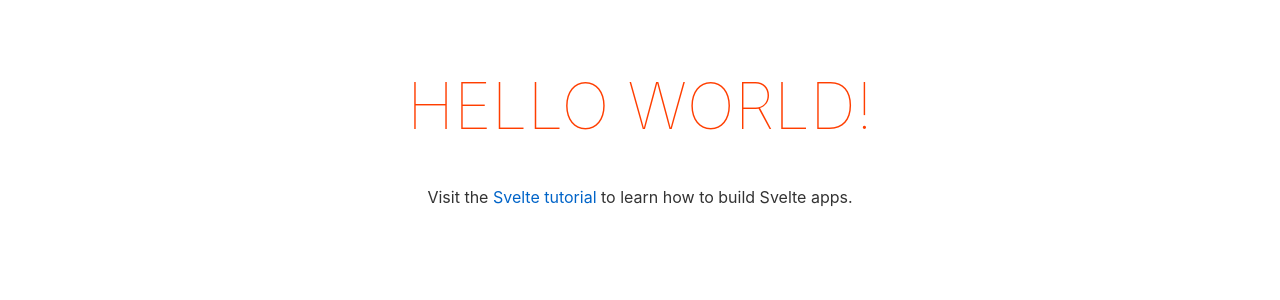
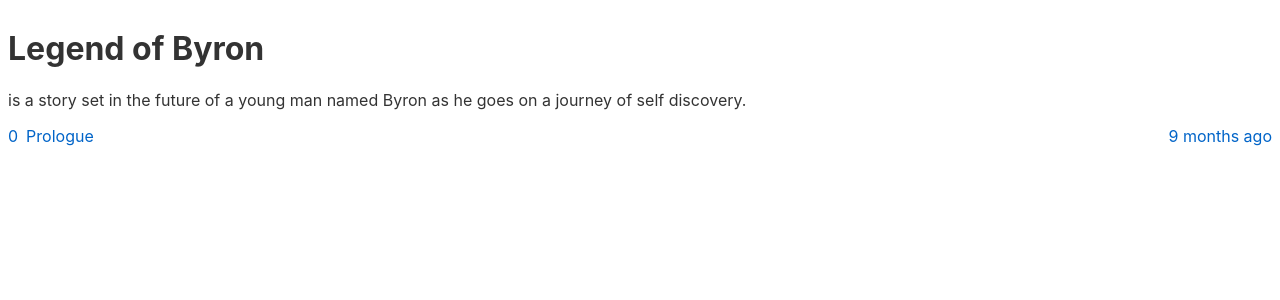
Before and after one commit to Legend-of-Byron/legend-of-byron.github.io, a Svelte app: page / in a window 1280 px wide. Shown: the top 300 px of the page. Built offline with nearby package versions, Linux system fonts and the light colour scheme.

Commit message:
feat: routing and chapter list

```diff
--- a/src/App.svelte
+++ b/src/App.svelte
@@ -1,30 +1,22 @@
 <script lang="ts">
-	export let name: string;
+  import Router from 'svelte-spa-router';
+  import Home from './pages/Home/Home.svelte';
+  import Chapter from './pages/Chapter.svelte';
+  import NotFound from './pages/NotFound.svelte';
+
+  const routes = {
+    // Exact path
+    '/': Home,
+
+    // Using named parameters, with last being optional
+    '/chapters/:chapter': Chapter,
+
+    // Catch-all
+    // This is optional, but if present it must be the last
+    '*': NotFound
+}
 </script>
 
 <main>
-	<h1>Hello {name}!</h1>
-	<p>Visit the <a href="https://svelte.dev/tutorial">Svelte tutorial</a> to learn how to build Svelte apps.</p>
+	<Router routes={routes}/>
 </main>
-
-<style>
-	main {
-		text-align: center;
-		padding: 1em;
-		max-width: 240px;
-		margin: 0 auto;
-	}
-
-	h1 {
-		color: #ff3e00;
-		text-transform: uppercase;
-		font-size: 4em;
-		font-weight: 100;
-	}
-
-	@media (min-width: 640px) {
-		main {
-			max-width: none;
-		}
-	}
-</style>
--- a/src/main.ts
+++ b/src/main.ts
@@ -1,10 +1,7 @@
 import App from './App.svelte';
 
 const app = new App({
-	target: document.body,
-	props: {
-		name: 'world'
-	}
+	target: document.body
 });
 
 export default app;
--- /dev/null
+++ b/src/pages/Chapter.svelte
@@ -0,0 +1,19 @@
+<script lang="ts">
+    import { onMount } from 'svelte';
+    export let params = { chapter: '' };
+    let chapter: string;
+
+    async function loadChapter(): Promise<string> {
+        const res = await fetch(`./chapters/${params.chapter}.html`, {cache: 'force-cache'});
+        return await res.text();
+    }
+
+    onMount(async () => {
+        chapter = await loadChapter();
+    });
+</script>
+
+
+<div contenteditable>
+    {@html chapter}
+</div>
--- /dev/null
+++ b/src/pages/Home/Home.svelte
@@ -0,0 +1,32 @@
+<script lang="ts">
+    import ChapterList from "./components/ChapterList.svelte";
+    import { chapterMetadataStore } from '../../stores';
+    import { onMount } from "svelte";
+import { onDestroy } from "svelte/internal";
+import type { Unsubscriber } from "svelte/store";
+
+    let chaptersMetadata: ChapterMetadata[] = [];
+    let unsubscribe: Unsubscriber;
+
+    onMount(() => {
+        unsubscribe = chapterMetadataStore.subscribe(data => {
+            chaptersMetadata = data.metadata;
+        });
+    });
+
+    onDestroy(() => {
+        unsubscribe();
+    });
+
+    const title = "Legend of Byron";
+    const summary = `
+        is a story set in the future of a young man named
+        Byron as he goes on a journey of self discovery.
+    `;
+</script>
+
+
+<h1>{title}</h1>
+<p>{summary}</p>
+
+<ChapterList chaptersMetada={chaptersMetadata}/>
--- /dev/null
+++ b/src/pages/Home/components/ChapterList.svelte
@@ -0,0 +1,10 @@
+<script lang="ts">
+    export let chaptersMetada: ChapterMetadata[] = [];
+    import ChapterRow from './ChapterRow.svelte';
+</script>
+
+<div>
+    {#each chaptersMetada as chapterMetadata, index}
+        <ChapterRow chapterMetadata={chapterMetadata} index={index}/>
+    {/each}
+</div>
--- /dev/null
+++ b/src/pages/Home/components/ChapterRow.svelte
@@ -0,0 +1,45 @@
+<script lang="ts">
+import { onMount } from "svelte";
+
+    export let chapterMetadata: ChapterMetadata;
+    export let index: number;
+    import { formatDistance, format } from 'date-fns';
+    import { link } from 'svelte-spa-router';
+
+    const parseDate = (dateString: string) => {
+        const publishedAt = new Date(dateString);
+        const timeSincePublishedInWords = formatDistance(publishedAt, new Date());
+        const dateFormatted = format(publishedAt, 'dd/MM/yyyy');
+        return {
+            dateFormatted,
+            timeSincePublishedInWords
+        };
+    }
+
+    let publishedAtDistance: string;
+    let publishedAt: string;
+
+    onMount(() => {
+        const dateParsed = parseDate(chapterMetadata.publishedAt);
+        console.log(dateParsed);
+        publishedAt = dateParsed.dateFormatted;
+        publishedAtDistance = dateParsed.timeSincePublishedInWords;
+    });
+</script>
+
+<a class="chapter-metadata" href={`/chapters/${chapterMetadata.key}`} use:link>
+    <div>{index}</div>
+    <div>{chapterMetadata.title}</div>
+    <div title={publishedAt}>{publishedAtDistance} ago</div>
+</a>
+
+<style>
+    .chapter-metadata {
+        display: flex;
+    }
+
+    .chapter-metadata > div:nth-child(2) {
+        flex-grow: 1;
+        margin-left: 8px;
+    }
+</style>
--- /dev/null
+++ b/src/pages/NotFound.svelte
@@ -0,0 +1 @@
+<h1>That page does not exist</h1>
--- /dev/null
+++ b/src/stores/chapterMetadataStore.ts
@@ -0,0 +1,42 @@
+import { writable } from 'svelte/store';
+
+async function loadChaptersMetadata(): Promise<ChapterMetadata[]> {
+    const res = await fetch('./chapters/chapters.json');
+    return await res.json();
+}
+
+interface ChapterStore {
+    metadata: ChapterMetadata[];
+    selectedIndex: number;
+}
+
+function createChapterStore() {
+	const { subscribe, set, update } = writable<ChapterStore>({
+        metadata: [],
+        selectedIndex: null,
+    });
+
+    const setup = () => loadChaptersMetadata()
+        .then((chaptersMetadata) => {
+            set({
+                metadata: chaptersMetadata,
+                selectedIndex: 0
+            });
+        })
+        .catch(console.error);
+
+    setup();
+
+	return {
+		subscribe,
+		selected: (chapterIndex: number) => update((store) => {
+            store.selectedIndex = chapterIndex;
+            return store;
+        }),
+		reset: setup
+	};
+}
+
+const chapterStore = createChapterStore();
+
+export default chapterStore;
--- /dev/null
+++ b/src/stores/index.ts
@@ -0,0 +1 @@
+export { default as chapterMetadataStore } from "./chapterMetadataStore";
--- /dev/null
+++ b/src/types/chapter.d.ts
@@ -0,0 +1,5 @@
+interface ChapterMetadata {
+    key: string;
+    title: string;
+    publishedAt: string;
+}
```
Also changed, not shown: package.json (+6 -4 lines), 1 other file (tests, documents, lock files or other folders).
